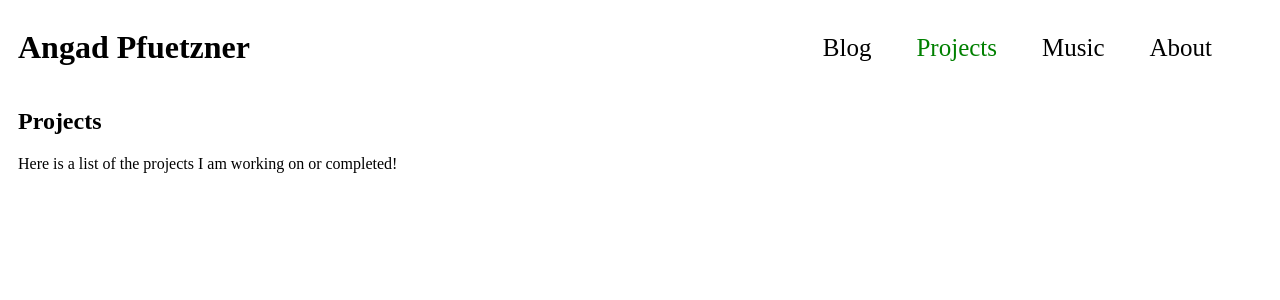
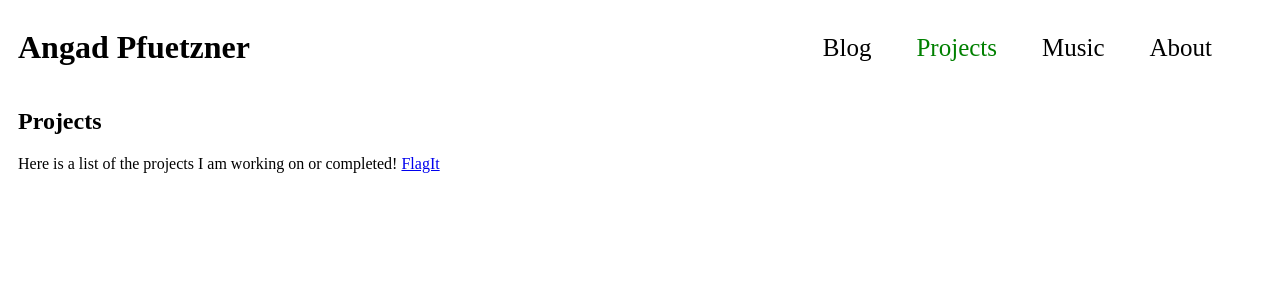
Before and after one commit to Angad99/Angad99.github.io, a Jekyll site: the page built from Projects.html, in a window 1280 px wide. Shown: the top 300 px of the page. Built offline with Jekyll 4.4.1, drawn with Linux system fonts in a browser that asks for light colours.

Commit message:
added flagit link

```diff
--- a/Projects.html
+++ b/Projects.html
@@ -5,3 +5,5 @@ permalink: /projects/
 ---
 
 Here is a list of the projects I am working on or completed!
+
+<a href="https://angad99.github.io/FlagIt/">FlagIt</a>
```
